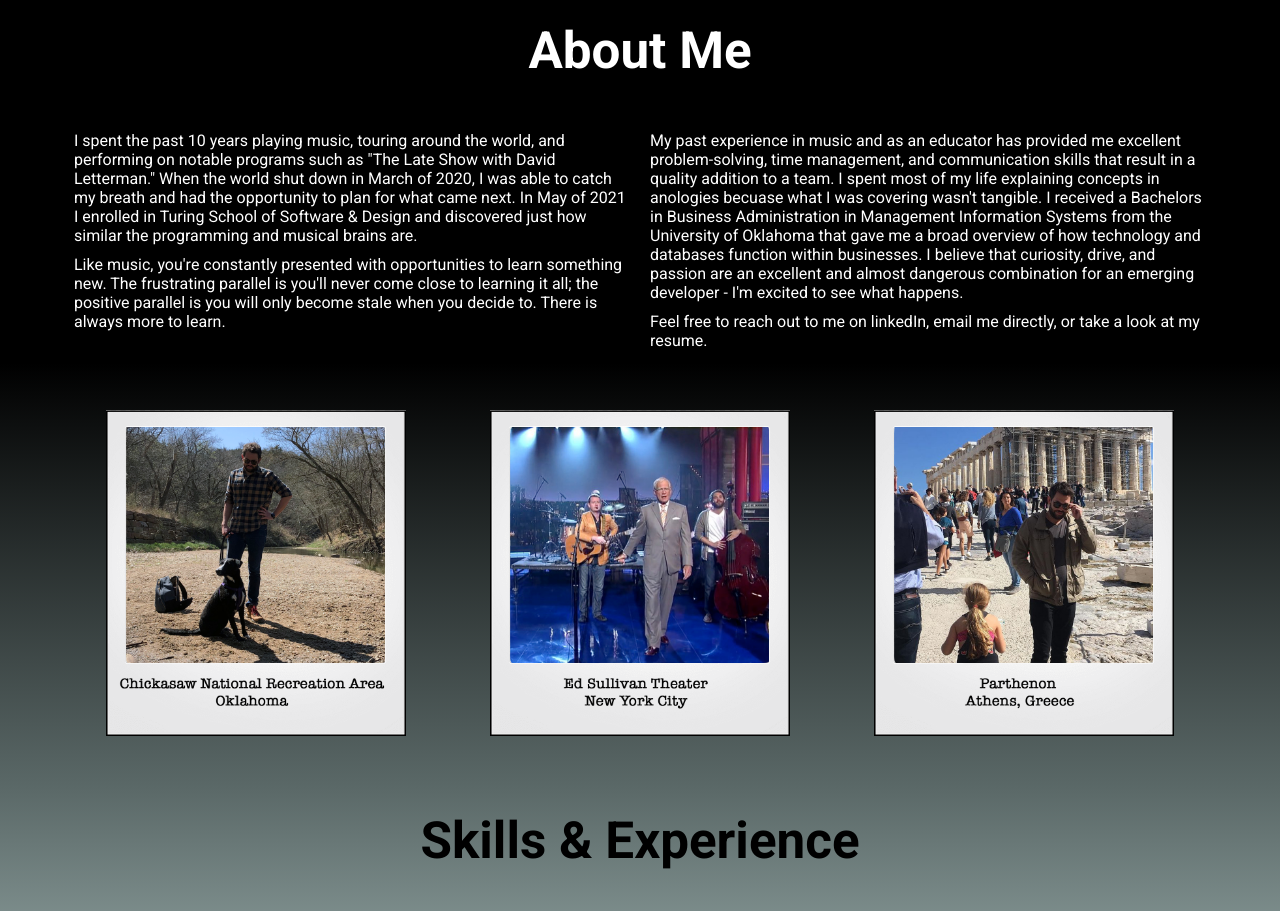
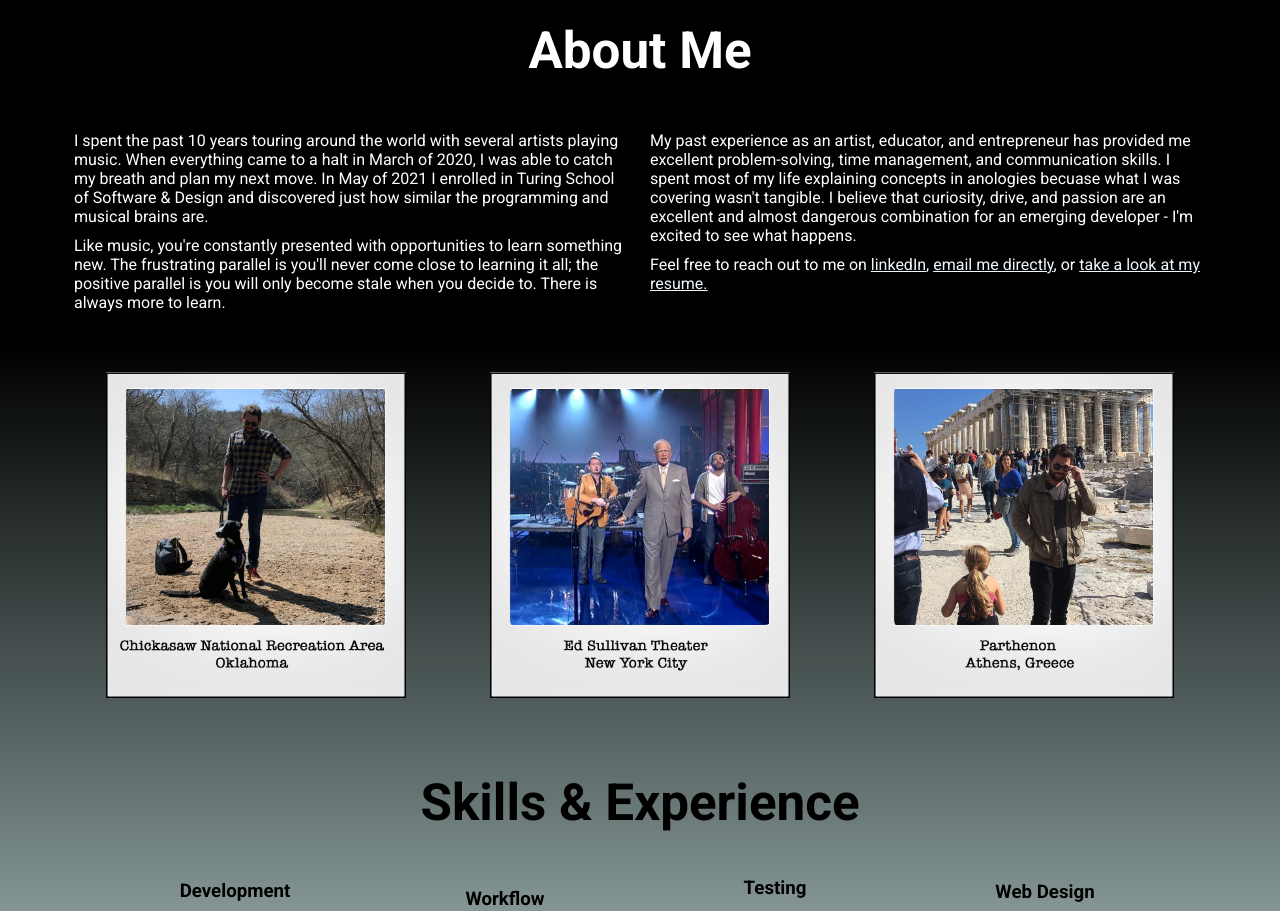
Before and after one commit to davidleach724/daveleach-website, a React (Create React App) app: page / in a window 1280 px wide. Shown: the part 860-1771 px from the top of the page. Built offline with nearby package versions, Linux system fonts and the light colour scheme.

Commit message:
Add bio links

```diff
--- a/src/Components/Bio/Bio.css
+++ b/src/Components/Bio/Bio.css
@@ -41,6 +41,10 @@ p {
   margin: 5vh;
 }
 
+.bio-links {
+  color: aliceblue;
+}
+
 .polaroid {
   width: 300px;
   margin: 10px;
--- a/src/Components/Bio/Bio.js
+++ b/src/Components/Bio/Bio.js
@@ -3,6 +3,7 @@ import './Bio.css'
 import birdie from '../../Images/polobirdie.png'
 import dlshow from '../../Images/poloshow.png'
 import greece from '../../Images/pologreece.png'
+import resume from '../../Images/LeachResume.pdf'
 
 const Bio = () => {
 
@@ -12,13 +13,16 @@ const Bio = () => {
       <h2 className='section-title'>About Me</h2>
       <article className="article-container">
         <div className="indiv-article">
-           <p>I spent the past 10 years playing music, touring around the world, and performing on notable programs such as "The Late Show with David Letterman." When the world shut down in March of 2020, I was able to catch my breath and had the opportunity to plan for what came next. In May of 2021 I enrolled in Turing School of Software & Design and discovered just how similar the programming and musical brains are.</p>
+           <p>I spent the past 10 years touring around the world with several artists playing music. When everything came to a halt in March of 2020, I was able to catch my breath and plan my next move. In May of 2021 I enrolled in Turing School of Software & Design and discovered just how similar the programming and musical brains are.</p>
            <p>Like music, you're constantly presented with opportunities to learn something new. The frustrating parallel is you'll never come close to learning it all; the positive parallel is you will only become stale when you decide to. There is always more to learn.</p>
         </div>
         <div className="indiv-article">
-          <p>My past experience in music and as an educator has provided me excellent problem-solving, time management, and communication skills that result in a quality addition to a team. I spent most of my life explaining concepts in anologies becuase what I was covering wasn't tangible. I received a Bachelors in Business Administration in  Management Information Systems from the University of Oklahoma that gave me a broad overview of how technology and databases function within businesses. I believe that curiosity, drive, and passion are an excellent and almost dangerous combination for an emerging developer - I'm excited to see what happens.
+          <p>My past experience  as an artist, educator, and entrepreneur has provided me excellent problem-solving, time management, and communication skills. I spent most of my life explaining concepts in anologies becuase what I was covering wasn't tangible. I believe that curiosity, drive, and passion are an excellent and almost dangerous combination for an emerging developer - I'm excited to see what happens.
           </p>
-          <p>Feel free to reach out to me on linkedIn, email me directly, or take a look at my resume.</p>
+          <p>Feel free to reach out to me on <span/>
+            <a className='bio-links' href="https://www.linkedin.com/in/davidleach724/">linkedIn</a>, <span/>
+            <a className='bio-links' href={"mailto:" + "davidleach724@gmail.com"}>email me directly</a>
+            , or <a className='bio-links' href={resume}>take a look at my resume.</a></p>
         </div>
       </article>
       <div className='pictures'>
```
Also changed, not shown: 1 other file (tests, documents, lock files or other folders).
